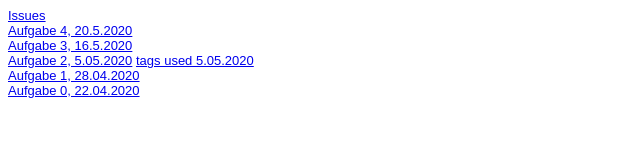
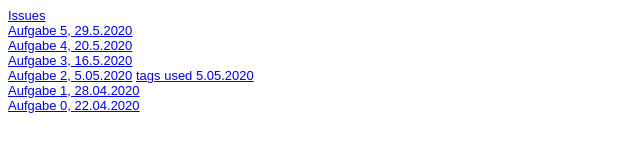
Before and after one commit to sailerco/GIS_MIB2, a plain HTML site: page Steckbrief/steckbrief.htm in a window 1280 px wide. Shown: the whole page, without its empty margins (0-640 px from the left). Drawn offline with Linux system fonts and the light colour scheme.

Commit message:
Steckbrief

```diff
--- a/Steckbrief/steckbrief.htm
+++ b/Steckbrief/steckbrief.htm
@@ -13,6 +13,7 @@ body {
 </head>
 <body>
 	<a href="https://github.com/sailerco/GIS_MIB2/issues" target="_blank">Issues</a><br>
+	<a href="https://sailerco.github.io/GIS_MIB2/Aufgabe_5/startseite.html" target="_blank">Aufgabe 5, 29.5.2020 </a> <br>
 	<a href="https://sailerco.github.io/GIS_MIB2/Aufgabe_4/startseite.html" target="_blank">Aufgabe 4, 20.5.2020 </a> <br>
 	<a href="https://sailerco.github.io/GIS_MIB2/Aufgabe_3/Portfolio_2.html" target="_blank">Aufgabe 3, 16.5.2020 </a> <br>
 	<a href="https://sailerco.github.io/GIS_MIB2/Aufgabe_2/Portfolio.html" target="_blank">Aufgabe 2, 5.05.2020</a> <a href="https://sailerco.github.io/GIS_MIB2/Aufgabe_2/tags_used" target="_blank">tags used 5.05.2020</a><br>
```
